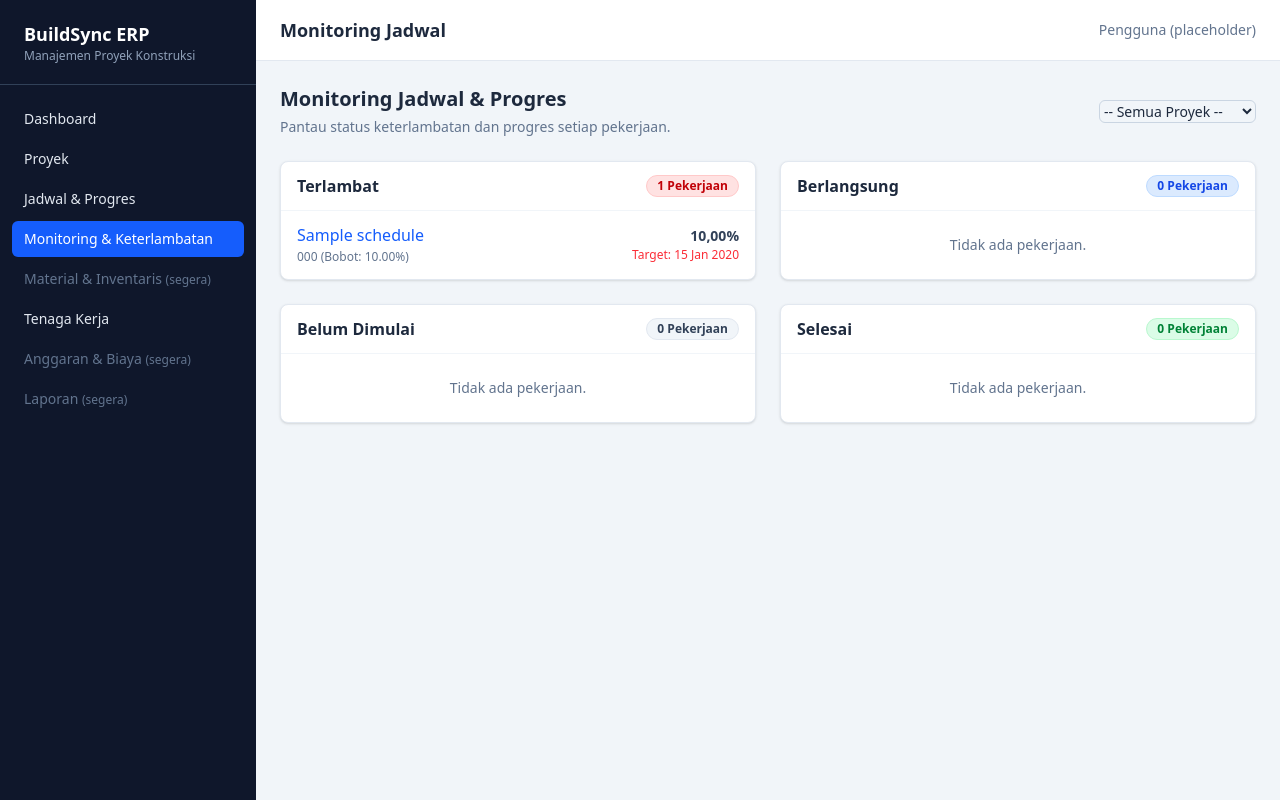
After one commit to akbrff/buildsync-erp, a Laravel app: page /schedules/monitoring in a window 1280 px wide. The commit adds this page. Run offline with Laravel 12, Linux system fonts and the light colour scheme; tables that the repository leaves empty hold one stand-in row (values such as "Sample post"); style sheets or scripts are compiled from the project's sources.

Commit message:
feat(monitoring): status pekerjaan dan perhitungan progres proyek (Milestone 5)

```diff
--- /dev/null
+++ b/app/Http/Controllers/ScheduleMonitoringController.php
@@ -0,0 +1,34 @@
+<?php
+
+namespace App\Http\Controllers;
+
+use App\Models\Project;
+use App\Models\ProjectSchedule;
+use Illuminate\Http\Request;
+
+class ScheduleMonitoringController extends Controller
+{
+    public function index(Request $request)
+    {
+        $projectId = $request->integer('project_id');
+
+        $projects = Project::orderBy('name')->get(['id', 'project_code', 'name']);
+
+        $schedules = ProjectSchedule::with(['project', 'latestProgress'])
+            ->when($projectId, fn($q) => $q->where('project_id', $projectId))
+            ->orderBy('end_date')
+            ->get();
+
+        // Kelompokkan berdasarkan status
+        $grouped = [
+            'Terlambat' => $schedules->filter(fn($s) => $s->status === 'Terlambat'),
+            'Berlangsung' => $schedules->filter(fn($s) => $s->status === 'Berlangsung'),
+            'Belum Dimulai' => $schedules->filter(fn($s) => $s->status === 'Belum Dimulai'),
+            'Selesai' => $schedules->filter(fn($s) => $s->status === 'Selesai'),
+        ];
+
+        $selectedProject = $projectId ? Project::find($projectId) : null;
+
+        return view('schedules.monitoring', compact('projects', 'projectId', 'grouped', 'selectedProject'));
+    }
+}
--- a/app/Models/Project.php
+++ b/app/Models/Project.php
@@ -31,4 +31,30 @@ class Project extends Model
     {
         return $this->hasMany(ProjectSchedule::class);
     }
+
+    /**
+     * Menghitung progres keseluruhan proyek berdasarkan bobot pekerjaan.
+     */
+    public function getOverallProgressAttribute(): float
+    {
+        // Eager load agar tidak N+1
+        $this->loadMissing('schedules.latestProgress');
+
+        if ($this->schedules->isEmpty()) {
+            return 0;
+        }
+
+        $totalWeight = $this->schedules->sum('weight');
+
+        // Jika total bobot 0, hindari division by zero
+        if ($totalWeight <= 0) {
+            return 0;
+        }
+
+        $weightedProgress = $this->schedules->sum(function ($schedule) {
+            return $schedule->weight * $schedule->current_progress;
+        });
+
+        return round($weightedProgress / $totalWeight, 2);
+    }
 }
--- a/app/Models/ProjectSchedule.php
+++ b/app/Models/ProjectSchedule.php
@@ -41,4 +41,54 @@ class ProjectSchedule extends Model
     {
         return $this->hasOne(ProgressUpdate::class)->latestOfMany(['recorded_at', 'id']);
     }
+    /**
+     * Progres aktual terakhir (0 jika belum ada catatan).
+     */
+    public function getCurrentProgressAttribute(): float
+    {
+        return (float) ($this->latestProgress?->progress_percentage ?? 0);
+    }
+
+    /**
+     * Mendapatkan status pekerjaan berdasarkan tanggal dan progres aktual.
+     */
+    public function getStatusAttribute(): string
+    {
+        $progress = $this->current_progress;
+        $today = now()->startOfDay();
+        $endDate = \Illuminate\Support\Carbon::parse($this->end_date)->startOfDay();
+
+        if ($progress >= 100) {
+            return 'Selesai';
+        }
+
+        if ($endDate->lt($today)) {
+            return 'Terlambat';
+        }
+
+        if ($progress > 0) {
+            return 'Berlangsung';
+        }
+
+        return 'Belum Dimulai';
+    }
+
+    /**
+     * Scope untuk filter query berdasarkan status.
+     */
+    public function scopeByStatus($query, string $status)
+    {
+        $today = now()->toDateString();
+
+        return match ($status) {
+            'Selesai' => $query->whereHas('latestProgress', fn($q) => $q->where('progress_percentage', '>=', 100)),
+            'Terlambat' => $query->where('end_date', '<', $today)
+                ->where(fn($q) => $q->whereDoesntHave('latestProgress')->orWhereHas('latestProgress', fn($q2) => $q2->where('progress_percentage', '<', 100))),
+            'Berlangsung' => $query->where('end_date', '>=', $today)
+                ->whereHas('latestProgress', fn($q) => $q->where('progress_percentage', '>', 0)->where('progress_percentage', '<', 100)),
+            'Belum Dimulai' => $query->where('end_date', '>=', $today)
+                ->where(fn($q) => $q->whereDoesntHave('latestProgress')->orWhereHas('latestProgress', fn($q2) => $q2->where('progress_percentage', 0))),
+            default => $query,
+        };
+    }
 }
--- a/resources/views/layouts/app.blade.php
+++ b/resources/views/layouts/app.blade.php
@@ -14,6 +14,7 @@
         ['label' => 'Dashboard',          'route' => 'dashboard'],
         ['label' => 'Proyek',             'route' => 'projects.index'],
         ['label' => 'Jadwal & Progres',   'route' => 'schedules.index'],
+	['label' => 'Monitoring & Keterlambatan', 'route' => 'schedules.monitoring'],
         ['label' => 'Material & Inventaris', 'route' => 'materials.index'],
         ['label' => 'Tenaga Kerja',       'route' => 'workers.index'],
         ['label' => 'Anggaran & Biaya',   'route' => 'budgets.index'],
--- /dev/null
+++ b/resources/views/schedules/monitoring.blade.php
@@ -0,0 +1,79 @@
+@extends('layouts.app')
+
+@section('title', 'Monitoring Jadwal')
+
+@section('content')
+    <div class="mb-6 flex flex-col gap-4 sm:flex-row sm:items-center sm:justify-between">
+        <div>
+            <h2 class="text-xl font-bold text-slate-800">Monitoring Jadwal & Progres</h2>
+            <p class="mt-1 text-sm text-slate-500">Pantau status keterlambatan dan progres setiap pekerjaan.</p>
+        </div>
+
+        <form method="GET" action="{{ route('schedules.monitoring') }}" class="flex items-center gap-2">
+            <select name="project_id" class="rounded-md border border-slate-300 text-sm focus:border-blue-500 focus:ring-blue-500" onchange="this.form.submit()">
+                <option value="">-- Semua Proyek --</option>
+                @foreach ($projects as $project)
+                    <option value="{{ $project->id }}" @selected($projectId == $project->id)>
+                        {{ $project->project_code }} - {{ $project->name }}
+                    </option>
+                @endforeach
+            </select>
+        </form>
+    </div>
+
+    @if ($selectedProject)
+        <div class="mb-6 rounded-lg bg-blue-50 p-4 border border-blue-100">
+            <h3 class="font-semibold text-blue-800">Progres Keseluruhan: {{ $selectedProject->name }}</h3>
+            <div class="mt-2 flex items-center gap-4">
+                <div class="h-3 flex-1 rounded-full bg-blue-200">
+                    <div class="h-3 rounded-full bg-blue-600 transition-all" style="width: {{ $selectedProject->overall_progress }}%"></div>
+                </div>
+                <span class="text-sm font-bold text-blue-800">{{ number_format($selectedProject->overall_progress, 2, ',', '.') }}%</span>
+            </div>
+            <p class="mt-2 text-xs text-blue-600">*Progres dihitung berdasarkan bobot masing-masing pekerjaan (Weighted Average).</p>
+        </div>
+    @endif
+
+    <div class="grid gap-6 md:grid-cols-2">
+        @foreach (['Terlambat', 'Berlangsung', 'Belum Dimulai', 'Selesai'] as $status)
+            @php
+                $items = $grouped[$status];
+                $badgeColor = match($status) {
+                    'Terlambat' => 'bg-red-100 text-red-700 border-red-200',
+                    'Berlangsung' => 'bg-blue-100 text-blue-700 border-blue-200',
+                    'Belum Dimulai' => 'bg-slate-100 text-slate-700 border-slate-200',
+                    'Selesai' => 'bg-green-100 text-green-700 border-green-200',
+                };
+            @endphp
+
+            <div class="rounded-lg bg-white shadow-sm border border-slate-200">
+                <div class="border-b border-slate-100 px-4 py-3 flex justify-between items-center">
+                    <h3 class="font-semibold text-slate-800">{{ $status }}</h3>
+                    <span class="rounded-full {{ $badgeColor }} px-2.5 py-0.5 text-xs font-semibold border">{{ $items->count() }} Pekerjaan</span>
+                </div>
+                <ul class="divide-y divide-slate-100">
+                    @forelse ($items as $schedule)
+                        <li class="px-4 py-3 hover:bg-slate-50 transition">
+                            <div class="flex justify-between items-start">
+                                <div>
+                                    <a href="{{ route('schedules.show', $schedule) }}" class="font-medium text-blue-600 hover:underline">
+                                        {{ $schedule->name }}
+                                    </a>
+                                    <p class="text-xs text-slate-500 mt-0.5">{{ $schedule->project->project_code }} (Bobot: {{ $schedule->weight }}%)</p>
+                                </div>
+                                <div class="text-right">
+                                    <span class="text-sm font-bold text-slate-700">{{ number_format($schedule->current_progress, 2, ',', '.') }}%</span>
+                                    <p class="text-xs {{ $status === 'Terlambat' ? 'text-red-500 font-medium' : 'text-slate-500' }}">
+                                        Target: {{ $schedule->end_date->format('d M Y') }}
+                                    </p>
+                                </div>
+                            </div>
+                        </li>
+                    @empty
+                        <li class="px-4 py-6 text-center text-sm text-slate-500">Tidak ada pekerjaan.</li>
+                    @endforelse
+                </ul>
+            </div>
+        @endforeach
+    </div>
+@endsection
--- a/routes/web.php
+++ b/routes/web.php
@@ -6,6 +6,9 @@ use App\Http\Controllers\ProjectController;
 Route::view('/dashboard', 'dashboard')->name('dashboard');
 
 Route::resource('workers', \App\Http\Controllers\WorkerController::class);
+
+Route::get('schedules/monitoring', [\App\Http\Controllers\ScheduleMonitoringController::class, 'index'])
+    ->name('schedules.monitoring');
 
 // Route khusus jadwal (overview, timeline) harus didaftarkan SEBELUM resource ini.
 Route::resource('schedules', \App\Http\Controllers\ProjectScheduleController::class);
```
Also changed, not shown: tests/Feature/ScheduleMonitoringTest.php (added, +118 -0 lines).
